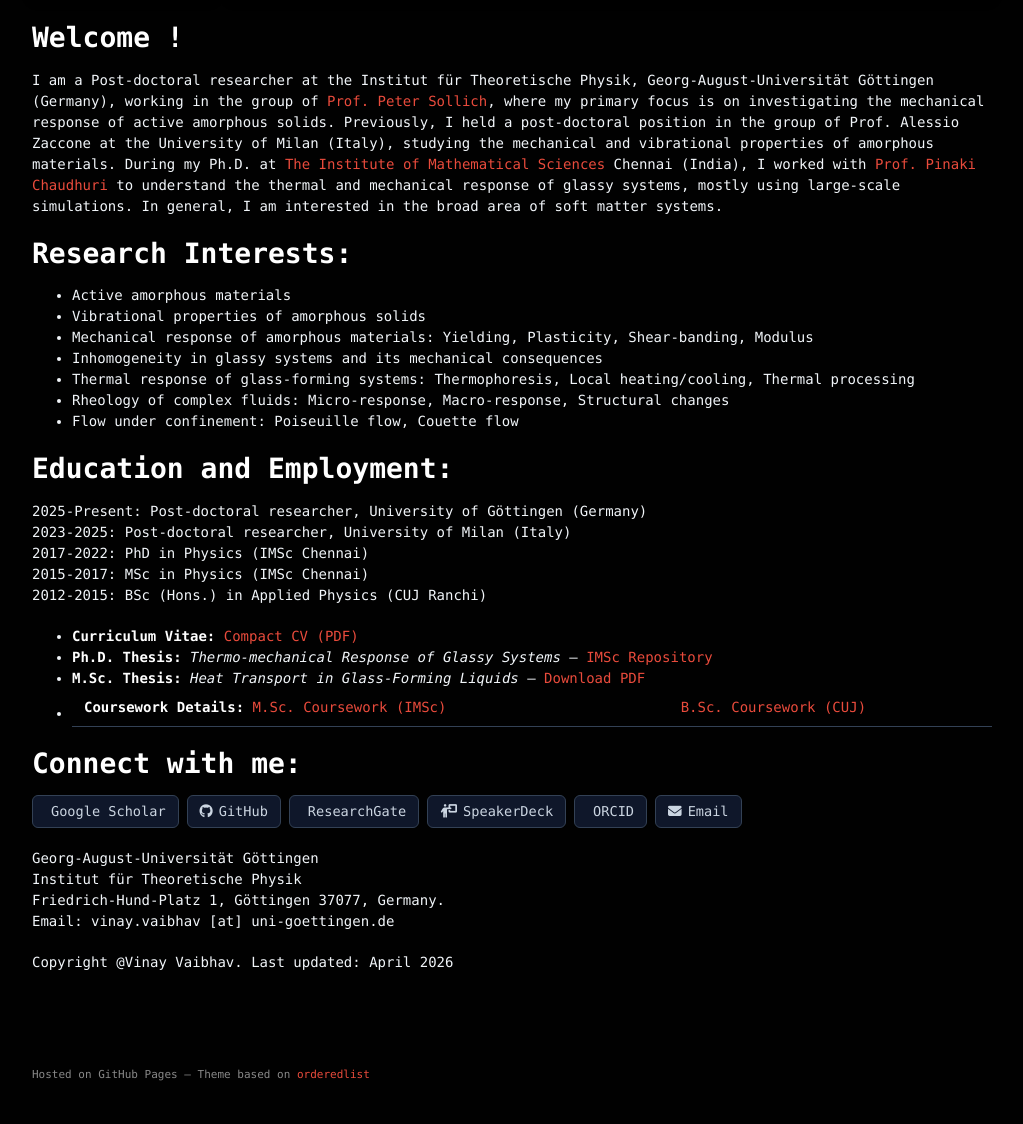
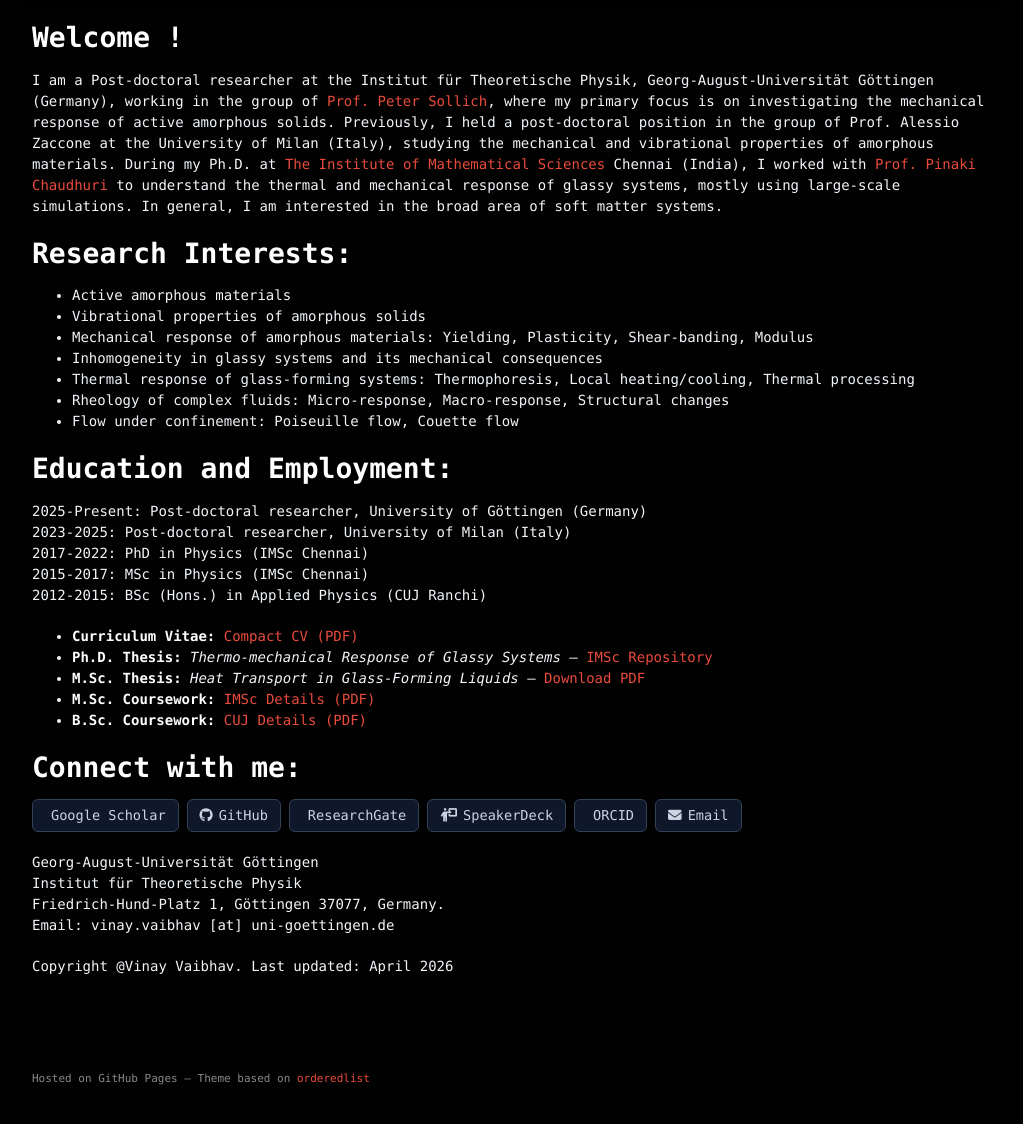
Before and after one commit to vinayphys/vinayphys.github.io, a Jekyll site: the page built from index.md, in a window 1280 px wide, cut to the strip 480-1648 px from the top of the page. Shown: the top 1124 px of the strip, without its empty margins (128-1151 px from the left). Built offline with Jekyll 4.4.1, drawn with Linux system fonts in a browser that asks for light colours; our own code applies the rules of GitHub Pages for plain Markdown files; a style sheet for code colours, icons or effects is not loaded.

Commit message:
Update index.md

```diff
--- a/index.md
+++ b/index.md
@@ -26,7 +26,8 @@ I am a Post-doctoral researcher at the Institut für Theoretische Physik, Georg-
 * **Curriculum Vitae:** [Compact CV (PDF)]({{ '/files/one-page_cv.pdf' | relative_url }})
 * **Ph.D. Thesis:** *Thermo-mechanical Response of Glassy Systems* — [IMSc Repository](https://www.imsc.res.in/xmlui/handle/123456789/606)
 * **M.Sc. Thesis:** *Heat Transport in Glass-Forming Liquids* — [Download PDF]({{ '/files/masterThesis_vinayVaibhav.pdf' | relative_url }})
-* **Coursework Details:** [M.Sc. Coursework (IMSc)]({{ '/files/imsc_courseDetails.pdf' | relative_url }}) | [B.Sc. Coursework (CUJ)]({{ '/files/cuj_CourseDetails.pdf' | relative_url }})
+* **M.Sc. Coursework:** [IMSc Details (PDF)]({{ '/files/imsc_courseDetails.pdf' | relative_url }})
+* **B.Sc. Coursework:** [CUJ Details (PDF)]({{ '/files/cuj_CourseDetails.pdf' | relative_url }})
 
 # Connect with me:
 
```
